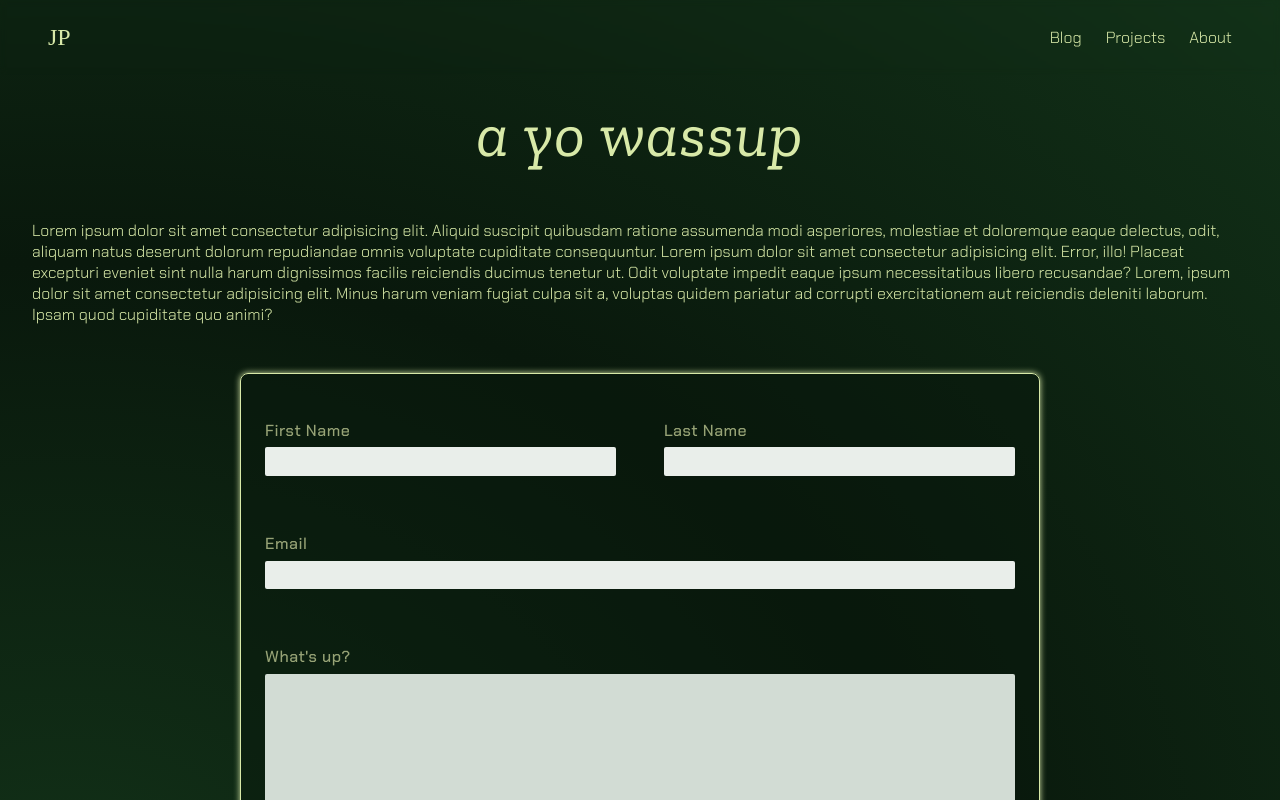
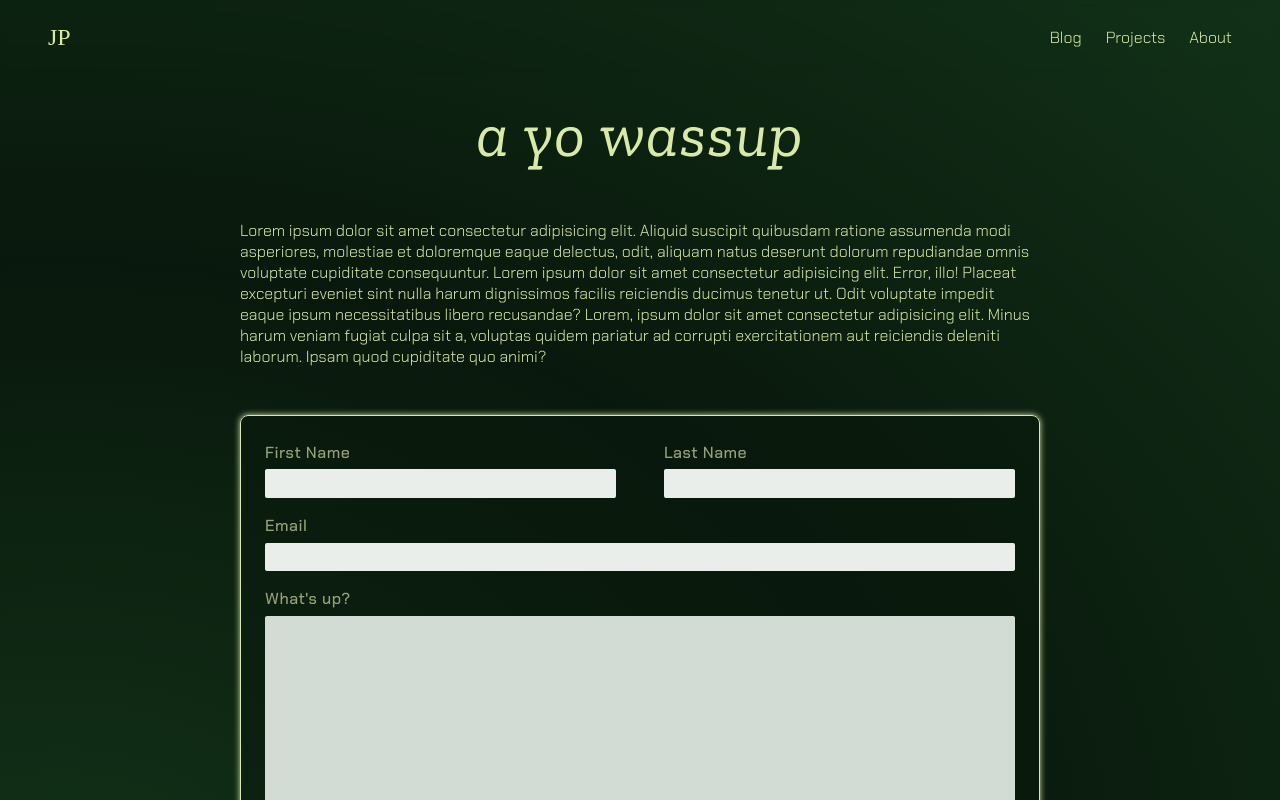
Before and after one commit to j-prt/portfolio, a React (Vite) app: page /about in a window 1280 px wide. Shown: the top 800 px of the page. Built offline with nearby package versions, Linux system fonts and the light colour scheme; a web font is replaced by a local one.

Commit message:
add main media queries for about page

```diff
--- a/src/pages/About.tsx
+++ b/src/pages/About.tsx
@@ -4,7 +4,9 @@ import ContactForm from '../ui/ContactForm'
 import MainContainer from '../ui/MainContainer'
 import HeadingSimple from '../ui/HeadingSimple'
 
-const AboutText = styled.p``
+const AboutText = styled.p`
+  max-width: 50rem;
+`
 const AboutTitle = styled(HeadingSimple)`
   font-size: 4rem;
 `
--- a/src/ui/ContactForm.tsx
+++ b/src/ui/ContactForm.tsx
@@ -13,8 +13,9 @@ const sizes = {
     width: 100%;
   `,
   large: css`
-    height: 40rem;
-    width: 50rem;
+    height: 30rem;
+    max-width: 50rem;
+    width: 100%;
   `,
 }
 
```
